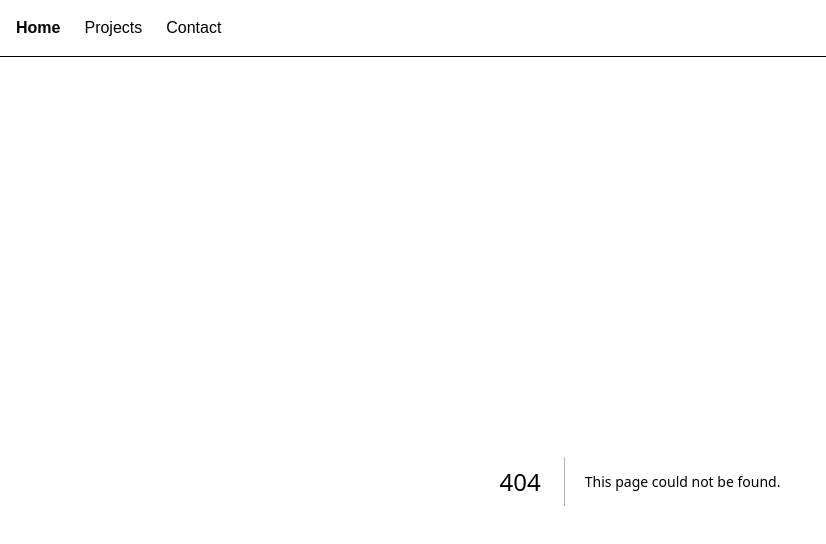
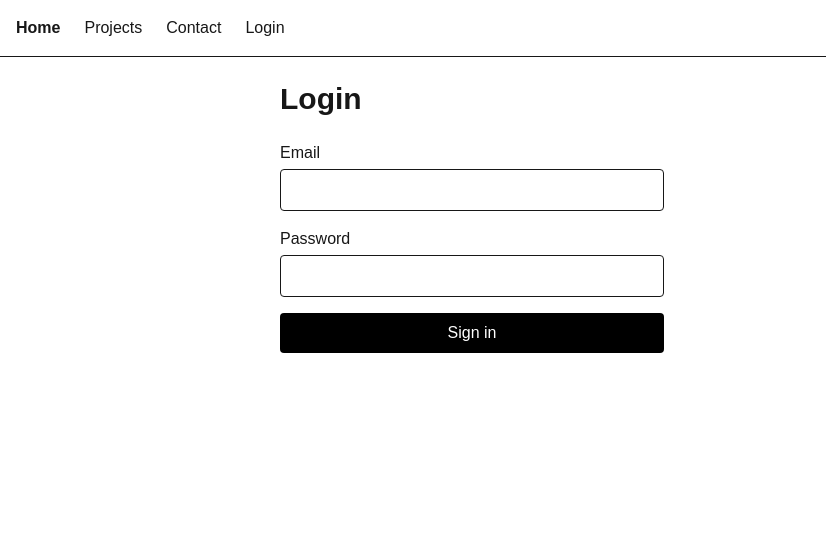
Before and after one commit to tin0-0/portfolio, a Next.js app in the folder portfolio/: page /login in a window 1280 px wide. Before the commit this address had no page. Shown: the top 544 px of the page, without its empty margins (0-826 px from the left). Built offline with nearby package versions, Linux system fonts and the light colour scheme; no server answers.

Commit message:
Add login page with Supabase Auth

```diff
--- a/portfolio/app/layout.tsx
+++ b/portfolio/app/layout.tsx
@@ -19,6 +19,7 @@ export default function RootLayout({
           <Link href="/" className="font-semibold">Home</Link>
           <Link href="/projects">Projects</Link>
           <Link href="/contact">Contact</Link>
+          <Link href="/login">Login</Link>
         </nav>
         <main className="mx-auto max-w-3xl p-6">{children}</main>
       </body>
--- /dev/null
+++ b/portfolio/app/login/page.tsx
@@ -0,0 +1,59 @@
+"use client";
+
+import { useState } from "react";
+import { supabaseBrowser } from "@/lib/supabase-browser";
+
+export default function LoginPage() {
+  const [email, setEmail] = useState("");
+  const [password, setPassword] = useState("");
+  const [message, setMessage] = useState("");
+
+  async function handleLogin(e: React.FormEvent<HTMLFormElement>) {
+    e.preventDefault();
+    setMessage("Signing in...");
+
+    const { error } = await supabaseBrowser.auth.signInWithPassword({
+      email,
+      password,
+    });
+
+    if (error) {
+      setMessage("Login failed. Check your email and password.");
+      return;
+    }
+
+    setMessage("Logged in!");
+  }
+
+  return (
+    <section>
+      <h1 className="text-3xl font-bold">Login</h1>
+      <form onSubmit={handleLogin} className="mt-6 flex max-w-sm flex-col gap-4">
+        <label className="flex flex-col gap-1">
+          Email
+          <input
+            type="email"
+            value={email}
+            onChange={(e) => setEmail(e.target.value)}
+            className="rounded border p-2"
+            required
+          />
+        </label>
+        <label className="flex flex-col gap-1">
+          Password
+          <input
+            type="password"
+            value={password}
+            onChange={(e) => setPassword(e.target.value)}
+            className="rounded border p-2"
+            required
+          />
+        </label>
+        <button type="submit" className="rounded bg-black p-2 text-white">
+          Sign in
+        </button>
+        <p>{message}</p>
+      </form>
+    </section>
+  );
+}
--- /dev/null
+++ b/portfolio/lib/supabase-browser.ts
@@ -0,0 +1,6 @@
+import { createBrowserClient } from "@supabase/ssr";
+
+export const supabaseBrowser = createBrowserClient(
+  process.env.NEXT_PUBLIC_SUPABASE_URL!,
+  process.env.NEXT_PUBLIC_SUPABASE_ANON_KEY!
+);
```
